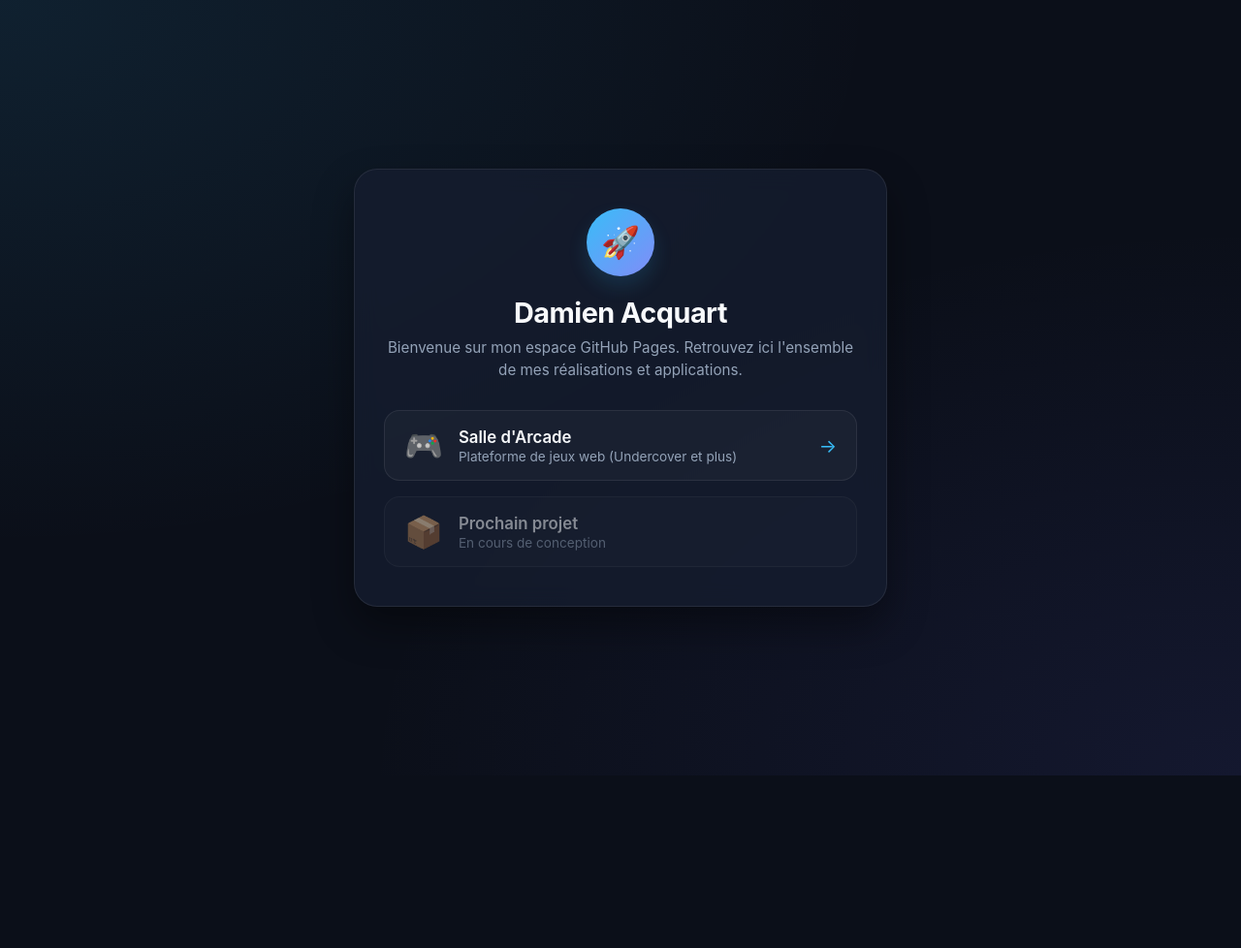
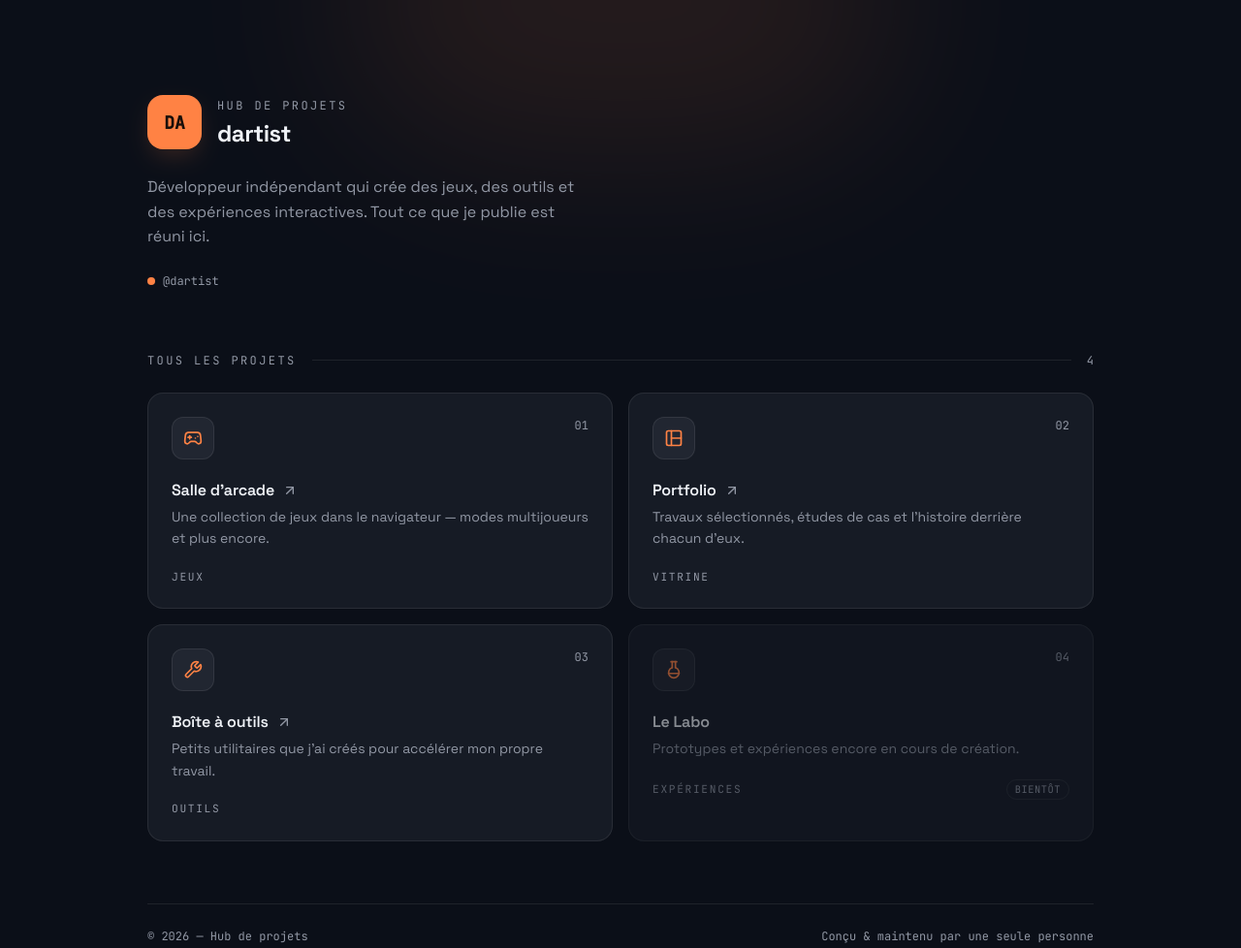
Before and after one commit to dartist-fr/dartist-fr.github.io, a plain HTML site: page index.html in a window 1280 px wide. Shown: the whole page at 97% size. Before the commit the page ends 800 px from the top, so only its background shows below. Drawn offline with Linux system fonts and the light colour scheme.

Commit message:
Update index.html

```diff
--- a/index.html
+++ b/index.html
@@ -1,203 +1,293 @@
 <!DOCTYPE html>
 <html lang="fr">
 <head>
-    <meta charset="UTF-8">
-    <!-- Adaptation automatique aux écrans de smartphones -->
-    <meta name="viewport" content="width=device-width, initial-scale=1.0">
-    <title>Hub de Projets - Damien</title>
+  <meta charset="UTF-8" />
+  <meta name="viewport" content="width=device-width, initial-scale=1.0" />
+  <title>Hub de projets — Lanceur créatif</title>
+  <meta name="description" content="Un hub central qui relie tous mes projets : jeux, portfolio, outils et expériences." />
   <style>
-        /* --- 1. Variables de style pour faciliter les modifications --- */
+    @import url('https://fonts.googleapis.com/css2?family=Space+Grotesk:wght@400;500;600;700&family=JetBrains+Mono:wght@400;500&display=swap');
+
     :root {
-            --bg-color: #0b0f19;
-            --card-bg: rgba(22, 30, 49, 0.75);
-            --card-border: rgba(255, 255, 255, 0.08);
-            --accent-color: #38bdf8;
-            --accent-glow: rgba(56, 189, 248, 0.15);
-            --text-main: #f8fafc;
-            --text-sub: #94a3b8;
+      --background: oklch(0.17 0.02 265);
+      --foreground: oklch(0.96 0.008 260);
+      --card: oklch(0.22 0.022 265);
+      --primary: oklch(0.74 0.17 45);
+      --primary-foreground: oklch(0.18 0.02 45);
+      --secondary: oklch(0.27 0.022 265);
+      --muted-foreground: oklch(0.68 0.02 265);
+      --border: oklch(1 0 0 / 8%);
+      --radius: 1rem;
+      color-scheme: dark;
     }
 
-        /* --- 2. Réinitialisation de base --- */
-        * {
-            box-sizing: border-box;
-            margin: 0;
-            padding: 0;
+    * { margin: 0; padding: 0; box-sizing: border-box; }
+
+    body {
+      background-color: var(--background);
+      color: var(--foreground);
+      font-family: 'Space Grotesk', ui-sans-serif, system-ui, sans-serif;
+      -webkit-font-smoothing: antialiased;
+      min-height: 100vh;
+      line-height: 1.5;
     }
 
-        body {
-            font-family: -apple-system, BlinkMacSystemFont, 'Segoe UI', Roboto, Helvetica, Arial, sans-serif;
-            background-color: var(--bg-color);
-            background-image:
-                radial-gradient(at 0% 0%, rgba(56, 189, 248, 0.1) 0px, transparent 50%),
-                radial-gradient(at 100% 100%, rgba(99, 102, 241, 0.1) 0px, transparent 50%);
-            color: var(--text-main);
-            min-height: 100vh;
+    .mono { font-family: 'JetBrains Mono', ui-monospace, monospace; }
+
+    main { position: relative; overflow: hidden; min-height: 100vh; }
+
+    .glow {
+      pointer-events: none;
+      position: absolute;
+      top: -10rem;
+      left: 50%;
+      height: 20rem;
+      width: 36rem;
+      transform: translateX(-50%);
+      border-radius: 9999px;
+      background: var(--primary);
+      opacity: 0.1;
+      filter: blur(90px);
+    }
+
+    .container {
+      position: relative;
+      max-width: 64rem;
+      margin: 0 auto;
+      padding: 4rem 1.5rem;
+      display: flex;
+      flex-direction: column;
+      gap: 3rem;
+    }
+
+    /* Header */
+    header { display: flex; flex-direction: column; gap: 1.5rem; }
+    .id-row { display: flex; align-items: center; gap: 1rem; }
+    .avatar {
       display: flex;
       align-items: center;
       justify-content: center;
-            padding: 20px;
+      width: 3.5rem;
+      height: 3.5rem;
+      flex-shrink: 0;
+      border-radius: 1rem;
+      background: var(--primary);
+      color: var(--primary-foreground);
+      font-family: 'JetBrains Mono', monospace;
+      font-size: 1.125rem;
+      font-weight: 700;
+      box-shadow: 0 10px 25px -5px oklch(0.74 0.17 45 / 0.2);
     }
+    .kicker {
+      font-family: 'JetBrains Mono', monospace;
+      font-size: 0.75rem;
+      text-transform: uppercase;
+      letter-spacing: 0.2em;
+      color: var(--muted-foreground);
+    }
+    h1 { font-size: 1.5rem; font-weight: 700; letter-spacing: -0.02em; }
+    .bio { max-width: 28rem; color: var(--muted-foreground); line-height: 1.6; }
+    .handle {
+      display: flex;
+      align-items: center;
+      gap: 0.5rem;
+      font-family: 'JetBrains Mono', monospace;
+      font-size: 0.75rem;
+      color: var(--muted-foreground);
+    }
+    .dot { width: 0.5rem; height: 0.5rem; border-radius: 9999px; background: var(--primary); }
 
-        /* --- 3. Conteneur principal --- */
-        .hub-container {
-            width: 100%;
-            max-width: 550px;
-            background: var(--card-bg);
-            border: 1px solid var(--card-border);
-            backdrop-filter: blur(12px);
-            -webkit-backdrop-filter: blur(12px);
-            border-radius: 24px;
-            padding: 40px 30px;
-            text-align: center;
-            box-shadow: 0 20px 40px rgba(0, 0, 0, 0.4);
+    /* Section */
+    .section-head { display: flex; align-items: center; gap: 1rem; margin-bottom: 1.5rem; }
+    .rule { flex: 1; height: 1px; background: var(--border); }
+
+    .grid { display: grid; grid-template-columns: 1fr; gap: 1rem; }
+    @media (min-width: 640px) { .grid { grid-template-columns: 1fr 1fr; } }
+
+    /* Cards */
+    .card {
+      position: relative;
+      display: flex;
+      flex-direction: column;
+      border-radius: 1rem;
+      border: 1px solid var(--border);
+      background: var(--card);
+      padding: 1.5rem;
+      text-decoration: none;
+      color: inherit;
+      transition: transform 0.2s ease, border-color 0.2s ease, box-shadow 0.2s ease;
     }
+    a.card:hover, a.card:focus-visible {
+      transform: translateY(-4px);
+      border-color: oklch(0.74 0.17 45 / 0.4);
+      box-shadow: 0 20px 40px -12px oklch(0.74 0.17 45 / 0.08);
+      outline: none;
+    }
+    .card.disabled { opacity: 0.55; cursor: not-allowed; }
 
-        /* --- 4. En-tête --- */
-        .avatar {
-            width: 70px;
-            height: 70px;
-            background: linear-gradient(135deg, #38bdf8, #818cf8);
-            border-radius: 50%;
+    .card-top { display: flex; align-items: flex-start; justify-content: space-between; }
+    .icon-box {
       display: flex;
       align-items: center;
       justify-content: center;
-            font-size: 2rem;
-            margin: 0 auto 20px auto;
-            box-shadow: 0 10px 20px var(--accent-glow);
+      width: 2.75rem;
+      height: 2.75rem;
+      border-radius: 0.75rem;
+      border: 1px solid var(--border);
+      background: var(--secondary);
+      color: var(--primary);
+      transition: border-color 0.2s, background 0.2s;
+    }
+    a.card:hover .icon-box { border-color: oklch(0.74 0.17 45 / 0.4); background: oklch(0.74 0.17 45 / 0.1); }
+    .icon-box svg { width: 1.25rem; height: 1.25rem; }
+    .num { font-family: 'JetBrains Mono', monospace; font-size: 0.75rem; color: var(--muted-foreground); }
+
+    .card-title-row { display: flex; align-items: center; gap: 0.5rem; margin-top: 1.25rem; }
+    h2 { font-size: 1rem; font-weight: 600; letter-spacing: -0.01em; }
+    .card-desc { margin-top: 0.25rem; font-size: 0.875rem; line-height: 1.6; color: var(--muted-foreground); }
+    .arrow { width: 1rem; height: 1rem; color: var(--muted-foreground); transition: transform 0.2s, color 0.2s; }
+    a.card:hover .arrow { transform: translate(2px, -2px); color: var(--primary); }
+
+    .card-bottom { display: flex; align-items: center; justify-content: space-between; margin-top: 1.25rem; }
+    .tag {
+      font-family: 'JetBrains Mono', monospace;
+      font-size: 0.7rem;
+      text-transform: uppercase;
+      letter-spacing: 0.15em;
+      color: var(--muted-foreground);
+    }
+    .badge {
+      border: 1px solid var(--border);
+      border-radius: 9999px;
+      padding: 0.125rem 0.5rem;
+      font-family: 'JetBrains Mono', monospace;
+      font-size: 0.65rem;
+      text-transform: uppercase;
+      letter-spacing: 0.05em;
+      color: var(--muted-foreground);
     }
 
-        h1 {
-            font-size: 1.8rem;
-            font-weight: 700;
-            margin-bottom: 8px;
-            letter-spacing: -0.5px;
-        }
-
-        .subtitle {
-            color: var(--text-sub);
-            font-size: 0.95rem;
-            margin-bottom: 30px;
-            line-height: 1.5;
-        }
-
-        /* --- 5. Liste des liens vers les projets --- */
-        .project-list {
+    footer {
       display: flex;
       flex-direction: column;
-            gap: 16px;
+      gap: 0.5rem;
+      border-top: 1px solid var(--border);
+      padding-top: 1.5rem;
+      font-family: 'JetBrains Mono', monospace;
+      font-size: 0.75rem;
+      color: var(--muted-foreground);
     }
-
-        .project-card {
-            display: flex;
-            align-items: center;
-            background: rgba(255, 255, 255, 0.03);
-            border: 1px solid var(--card-border);
-            padding: 16px 20px;
-            border-radius: 16px;
-            text-decoration: none;
-            color: inherit;
-            transition: all 0.25s ease;
-        }
-
-        .project-card:hover, .project-card:focus {
-            background: rgba(56, 189, 248, 0.08);
-            border-color: var(--accent-color);
-            transform: translateY(-3px);
-            box-shadow: 0 8px 20px var(--accent-glow);
-        }
-
-        .project-icon {
-            font-size: 2rem;
-            margin-right: 16px;
-            flex-shrink: 0;
-        }
-
-        .project-info {
-            text-align: left;
-            flex-grow: 1;
-        }
-
-        .project-title {
-            font-size: 1.05rem;
-            font-weight: 600;
-            color: var(--text-main);
-            margin-bottom: 2px;
-        }
-
-        .project-desc {
-            font-size: 0.85rem;
-            color: var(--text-sub);
-        }
-
-        .project-arrow {
-            font-size: 1.2rem;
-            color: var(--accent-color);
-            transition: transform 0.2s ease;
-            margin-left: 10px;
-        }
-
-        .project-card:hover .project-arrow {
-            transform: translateX(4px);
-        }
-
-        /* Carte inactive (pour futurs projets) */
-        .project-card.disabled {
-            opacity: 0.5;
-            cursor: not-allowed;
-        }
-        .project-card.disabled:hover {
-            transform: none;
-            border-color: var(--card-border);
-            background: rgba(255, 255, 255, 0.03);
-            box-shadow: none;
-        }
-
-        /* --- 6. Ajustement mobile --- */
-        @media (max-width: 480px) {
-            .hub-container {
-                padding: 30px 20px;
-            }
-            h1 {
-                font-size: 1.5rem;
-            }
-            .project-card {
-                padding: 14px 16px;
-            }
+    @media (min-width: 640px) {
+      footer { flex-direction: row; align-items: center; justify-content: space-between; }
+      .container { padding: 6rem 1.5rem; gap: 4rem; }
     }
   </style>
 </head>
 <body>
+  <main>
+    <div class="glow" aria-hidden="true"></div>
+    <div class="container">
 
-    <main class="hub-container">
-        <!-- Icône de profil / hub -->
-        <div class="avatar">🚀</div>
+      <!-- En-tête -->
+      <header>
+        <div class="id-row">
+          <div class="avatar" aria-hidden="true">DA</div>
+          <div>
+            <span class="kicker">Hub de projets</span>
+            <h1>dartist</h1>
+          </div>
+        </div>
+        <p class="bio">Développeur indépendant qui crée des jeux, des outils et des expériences interactives. Tout ce que je publie est réuni ici.</p>
+        <div class="handle">
+          <span class="dot" aria-hidden="true"></span>
+          <span>@dartist</span>
+        </div>
+      </header>
 
-        <h1>Damien Acquart</h1>
-        <p class="subtitle">Bienvenue sur mon espace GitHub Pages. Retrouvez ici l'ensemble de mes réalisations et applications.</p>
+      <!-- Projets -->
+      <section aria-label="Projets">
+        <div class="section-head">
+          <span class="kicker">Tous les projets</span>
+          <span class="rule" aria-hidden="true"></span>
+          <span class="num">4</span>
+        </div>
 
-        <section class="project-list">
-
-            <!-- Lien vers le dépôt jeux.io -->
-            <a href="https://dartist-fr.github.io/jeux.io/" class="project-card">
-                <div class="project-icon">🎮</div>
-                <div class="project-info">
-                    <div class="project-title">Salle d'Arcade</div>
-                    <div class="project-desc">Plateforme de jeux web (Undercover et plus)</div>
+        <div class="grid">
+          <!-- Salle d'arcade -->
+          <a class="card" href="#">
+            <div class="card-top">
+              <span class="icon-box">
+                <svg viewBox="0 0 24 24" fill="none" stroke="currentColor" stroke-width="2" stroke-linecap="round" stroke-linejoin="round" aria-hidden="true"><line x1="6" x2="10" y1="11" y2="11"/><line x1="8" x2="8" y1="9" y2="13"/><line x1="15" x2="15.01" y1="12" y2="12"/><line x1="18" x2="18.01" y1="10" y2="10"/><path d="M17.32 5H6.68a4 4 0 0 0-3.978 3.59c-.006.052-.01.101-.017.152C2.604 9.416 2 14.456 2 16a3 3 0 0 0 3 3c1 0 1.5-.5 2-1l1.414-1.414A2 2 0 0 1 9.828 16h4.344a2 2 0 0 1 1.414.586L17 18c.5.5 1 1 2 1a3 3 0 0 0 3-3c0-1.544-.604-6.584-.685-7.258-.007-.05-.011-.1-.017-.151A4 4 0 0 0 17.32 5z"/></svg>
+              </span>
+              <span class="num">01</span>
             </div>
-                <div class="project-arrow">→</div>
+            <div class="card-title-row">
+              <h2>Salle d'arcade</h2>
+              <svg class="arrow" viewBox="0 0 24 24" fill="none" stroke="currentColor" stroke-width="2" stroke-linecap="round" stroke-linejoin="round" aria-hidden="true"><path d="M7 7h10v10"/><path d="M7 17 17 7"/></svg>
+            </div>
+            <p class="card-desc">Une collection de jeux dans le navigateur — modes multijoueurs et plus encore.</p>
+            <div class="card-bottom"><span class="tag">Jeux</span></div>
           </a>
 
-            <!-- Modèle pour un futur projet (ex. Portfolio, Outil, etc.) -->
-            <div class="project-card disabled">
-                <div class="project-icon">📦</div>
-                <div class="project-info">
-                    <div class="project-title">Prochain projet</div>
-                    <div class="project-desc">En cours de conception</div>
+          <!-- Portfolio -->
+          <a class="card" href="#">
+            <div class="card-top">
+              <span class="icon-box">
+                <svg viewBox="0 0 24 24" fill="none" stroke="currentColor" stroke-width="2" stroke-linecap="round" stroke-linejoin="round" aria-hidden="true"><rect width="18" height="18" x="3" y="3" rx="2"/><path d="M9 3v18"/><path d="M9 12h12"/></svg>
+              </span>
+              <span class="num">02</span>
+            </div>
+            <div class="card-title-row">
+              <h2>Portfolio</h2>
+              <svg class="arrow" viewBox="0 0 24 24" fill="none" stroke="currentColor" stroke-width="2" stroke-linecap="round" stroke-linejoin="round" aria-hidden="true"><path d="M7 7h10v10"/><path d="M7 17 17 7"/></svg>
+            </div>
+            <p class="card-desc">Travaux sélectionnés, études de cas et l'histoire derrière chacun d'eux.</p>
+            <div class="card-bottom"><span class="tag">Vitrine</span></div>
+          </a>
+
+          <!-- Boîte à outils -->
+          <a class="card" href="#">
+            <div class="card-top">
+              <span class="icon-box">
+                <svg viewBox="0 0 24 24" fill="none" stroke="currentColor" stroke-width="2" stroke-linecap="round" stroke-linejoin="round" aria-hidden="true"><path d="M14.7 6.3a1 1 0 0 0 0 1.4l1.6 1.6a1 1 0 0 0 1.4 0l3.77-3.77a6 6 0 0 1-7.94 7.94l-6.91 6.91a2.12 2.12 0 0 1-3-3l6.91-6.91a6 6 0 0 1 7.94-7.94l-3.76 3.76z"/></svg>
+              </span>
+              <span class="num">03</span>
+            </div>
+            <div class="card-title-row">
+              <h2>Boîte à outils</h2>
+              <svg class="arrow" viewBox="0 0 24 24" fill="none" stroke="currentColor" stroke-width="2" stroke-linecap="round" stroke-linejoin="round" aria-hidden="true"><path d="M7 7h10v10"/><path d="M7 17 17 7"/></svg>
+            </div>
+            <p class="card-desc">Petits utilitaires que j'ai créés pour accélérer mon propre travail.</p>
+            <div class="card-bottom"><span class="tag">Outils</span></div>
+          </a>
+
+          <!-- Le Labo (bientôt) -->
+          <div class="card disabled" aria-disabled="true">
+            <div class="card-top">
+              <span class="icon-box">
+                <svg viewBox="0 0 24 24" fill="none" stroke="currentColor" stroke-width="2" stroke-linecap="round" stroke-linejoin="round" aria-hidden="true"><path d="M10 2v7.31"/><path d="M14 9.3V1.99"/><path d="M8.5 2h7"/><path d="M14 9.3a6.5 6.5 0 1 1-4 0"/><path d="M5.58 16.5h12.85"/></svg>
+              </span>
+              <span class="num">04</span>
+            </div>
+            <div class="card-title-row">
+              <h2>Le Labo</h2>
+            </div>
+            <p class="card-desc">Prototypes et expériences encore en cours de création.</p>
+            <div class="card-bottom">
+              <span class="tag">Expériences</span>
+              <span class="badge">Bientôt</span>
             </div>
           </div>
+        </div>
+      </section>
 
-        </section>
+      <!-- Pied de page -->
+      <footer>
+        <span>© 2026 — Hub de projets</span>
+        <span>Conçu &amp; maintenu par une seule personne</span>
+      </footer>
+
+    </div>
   </main>
-
 </body>
 </html>
```
Lines whose indentation alone changed are shown as unchanged.
